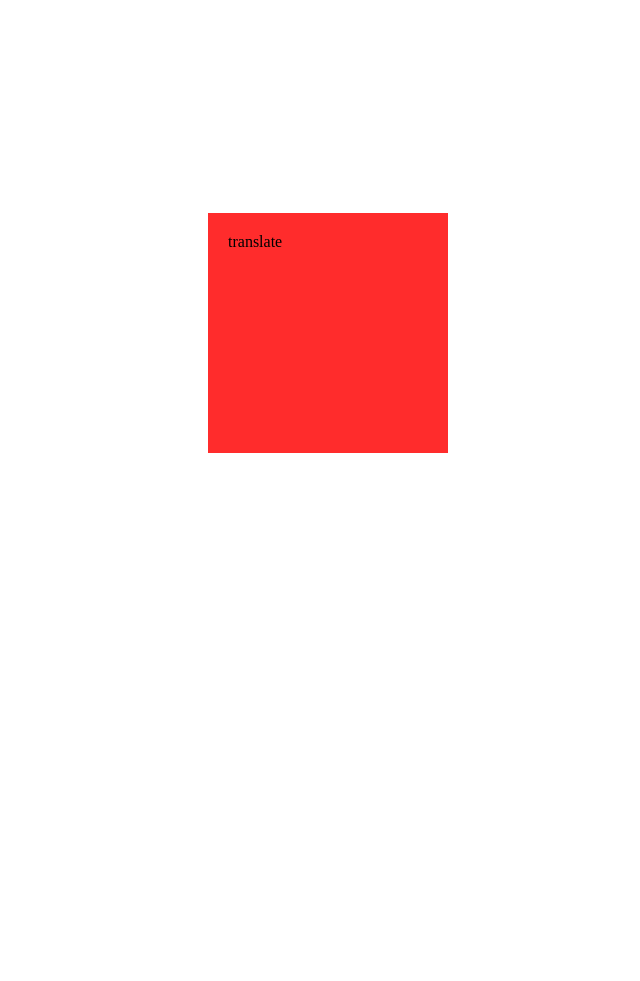
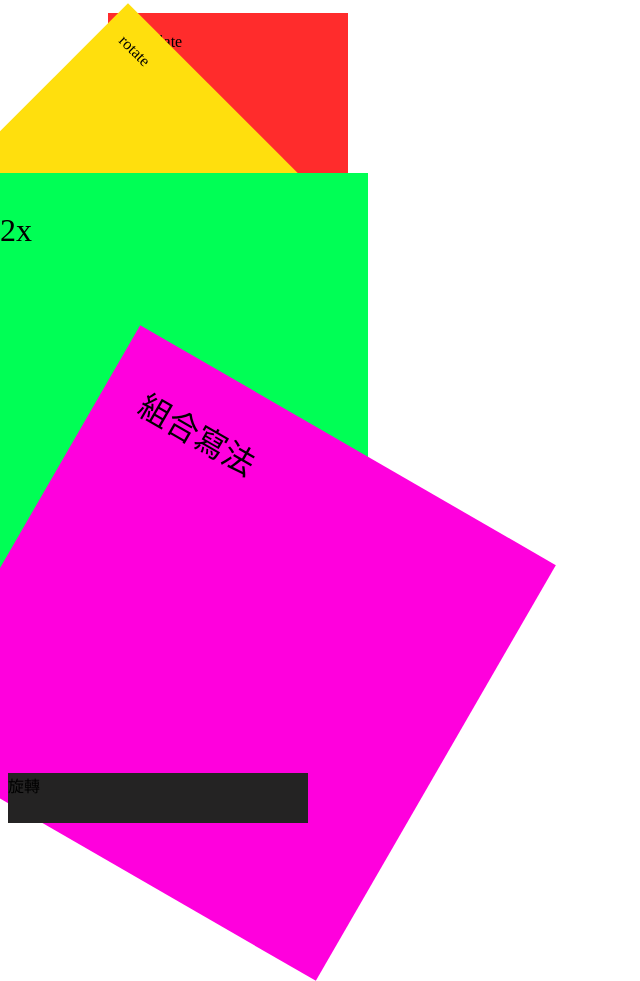
Before and after one commit to sexfat/tid201_class, a plain HTML site: page transform.html in a window 1280 px wide. Shown: the part 195-1176 px from the top of the page, without its empty margins (0-640 px from the left). Before the commit the page ends 800 px from the top, so only its background shows below. Drawn offline with Linux system fonts and the light colour scheme.

Commit message:
add translate

```diff
--- a/transform.html
+++ b/transform.html
@@ -14,9 +14,9 @@
          padding: 20px;
      }
      .translate {
-        position: relative;
+        /* position: relative;
         top: 200px;
-        left: 100px;
+        left: 100px; */
         transform: translate(100px , 200px);
      }
      .rotate {
@@ -32,15 +32,26 @@
         background-color: #ff00dd;
 
      }
+     .rect {
+       width: 300px;
+       height: 50px;
+       background-color: #242323;
+       transform: rotate(0deg);
+       /* 屬性控制旋轉中心點 */
+       transform-origin: center bottom;
+     }
+
 
 
     </style>
 </head>
 <body>
+
     <div class="box translate">translate</div>
-    <!-- <div class="box rotate">rotate</div>
+    <div class="box rotate">rotate</div>
     <div class="box scale">scale 2x</div>
-    <div class="box multi">組合寫法</div> -->
+    <div class="box multi">組合寫法</div>
+    <div class="rect">旋轉</div>
 
 
 
```
